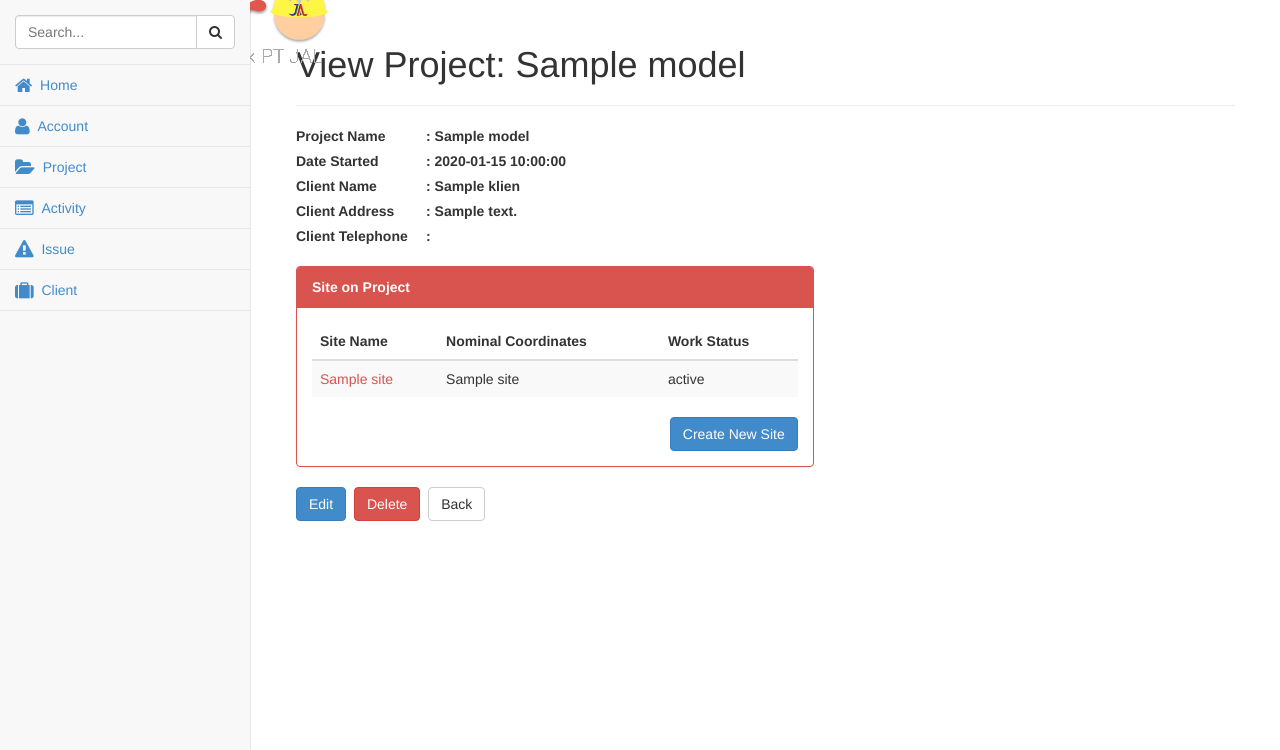
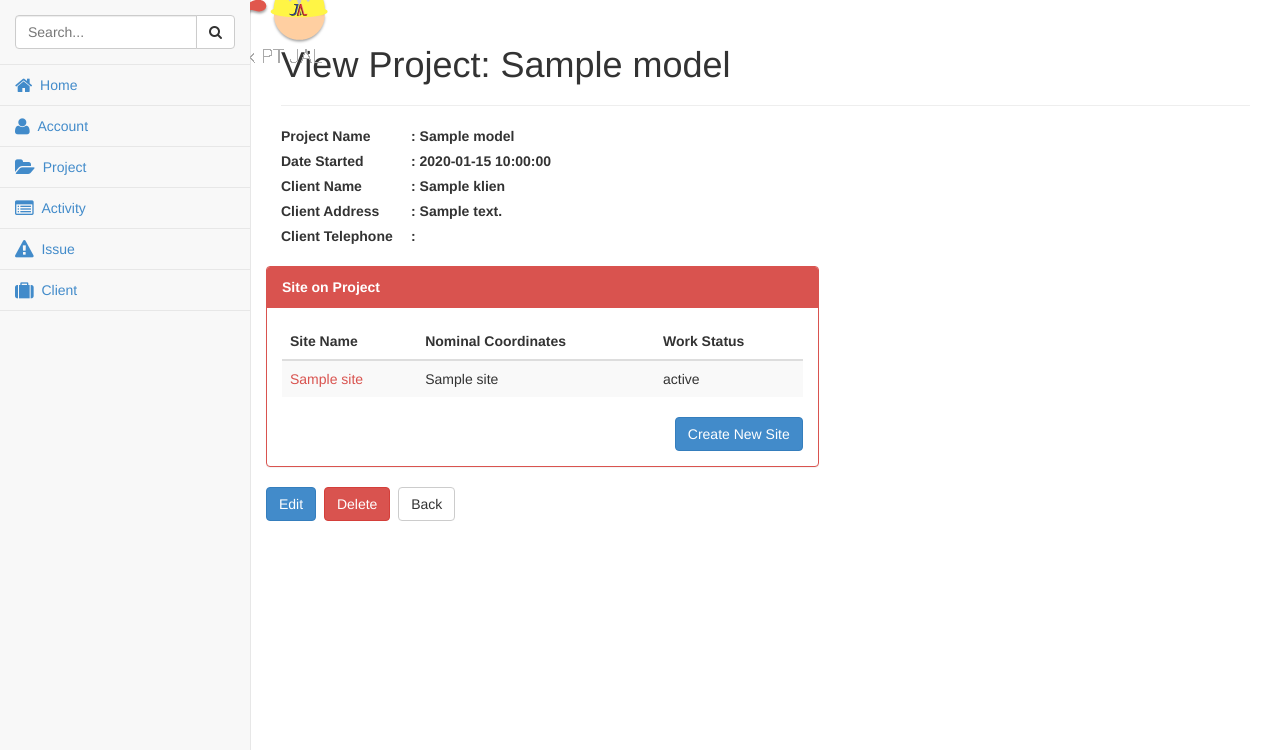
Before and after one commit to fahmihdyt/propensi, a Yii app: the page made by views/Project/view.php in a window 1280 px wide. Shown: the part 51-801 px from the top of the page. Run offline with PHP 8.4 and a stand-in for Yii, Linux system fonts and the light colour scheme; the template is opened without the code that fills it: most values are stand-ins (such as "Sample title", 1, 10 or a date in 2020); data that the repository does not hold is empty; some libraries are stand-ins or nearby versions.

Commit message:
site and project UI debug
debug layouting

```diff
--- a/views/Project/view.php
+++ b/views/Project/view.php
@@ -14,7 +14,7 @@ $idClient = $model->klienId;
 $model->klienId = $model->getClient($idClient);
 
 ?>
-<div class="project-view col-lg-12">
+<div class="project-view">
 
 	<div style="margin-top: 0px; padding-top: 25px;">
     <h1><?= Html::encode($this->title) ?></h1>
@@ -43,7 +43,7 @@ $model->klienId = $model->getClient($idClient);
     	</tr>
 
     </table>
-
+    <div class='row'>
     <div class='col-lg-7' style='margin-left:-15px; margin-top:5px;'>
 	    <div class="panel panel-red" style='margin-top:10px;'>
 	        <div class="panel-heading">
@@ -76,5 +76,6 @@ $model->klienId = $model->getClient($idClient);
 			<?= Html::a('Back', ['index'], ['class' => 'btn btn-default']) ?>
     	</p>
    </div>
+   </div>
 
 </div>
```
